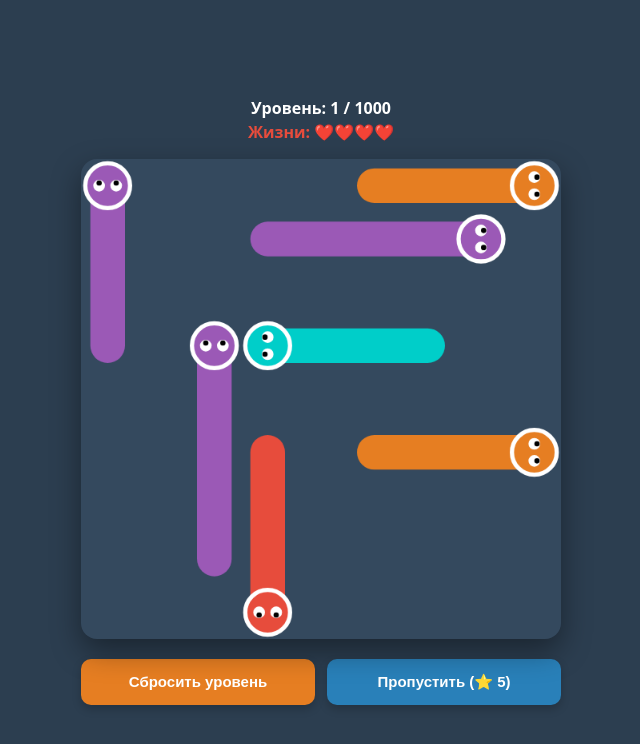
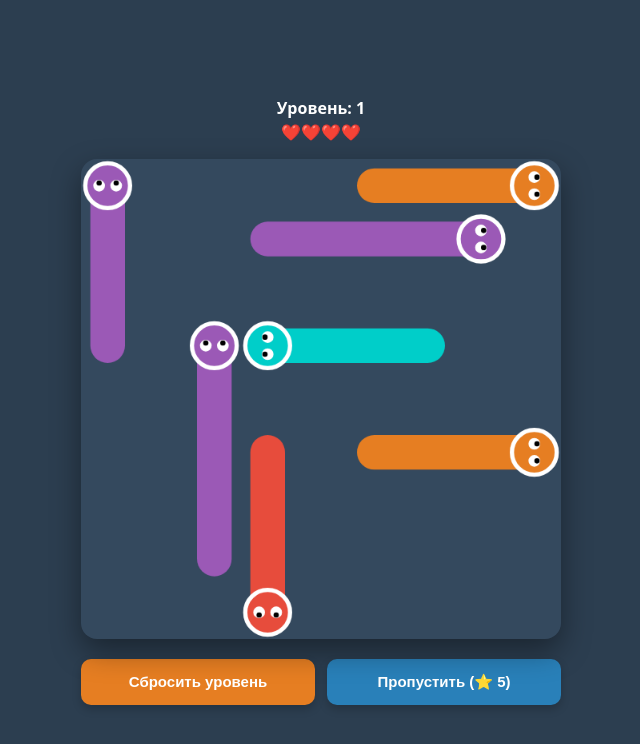
Before and after one commit to petrucho199019-prog/snake-puzzle, a plain HTML site: page index.html in a window 1280 px wide. Shown: the whole page, without its empty margins (319-959 px from the left). Drawn offline with Linux system fonts and the light colour scheme.

Commit message:
index.html

```diff
--- a/index.html
+++ b/index.html
@@ -73,8 +73,8 @@
 <body>
 
 <div id="ui-container">
-    Уровень: <span id="level-val">1</span> / 1000<br>
-    <span style="color: #e74c3c;">Жизни: <span id="lives-val">❤️❤️❤️❤️</span></span>
+    Уровень: <span id="level-val">1</span><br>
+    <span id="lives-val" style="color: #e74c3c;">❤️❤️❤️❤️</span>
 </div>
 
 <div id="canvas-container">
@@ -128,7 +128,11 @@ function updateUI() {
     let hearts = '';
     for (let i = 0; i < lives; i++) hearts += '❤️';
     for (let i = lives; i < 4; i++) hearts += '🖤';
+
+    // Обновляем только сердечки (без слова "Жизни")
     document.getElementById('lives-val').innerText = hearts;
+
+    // Обновляем только номер уровня (без "/ 1000")
     document.getElementById('level-val').innerText = currentLevel;
 }
 
```
